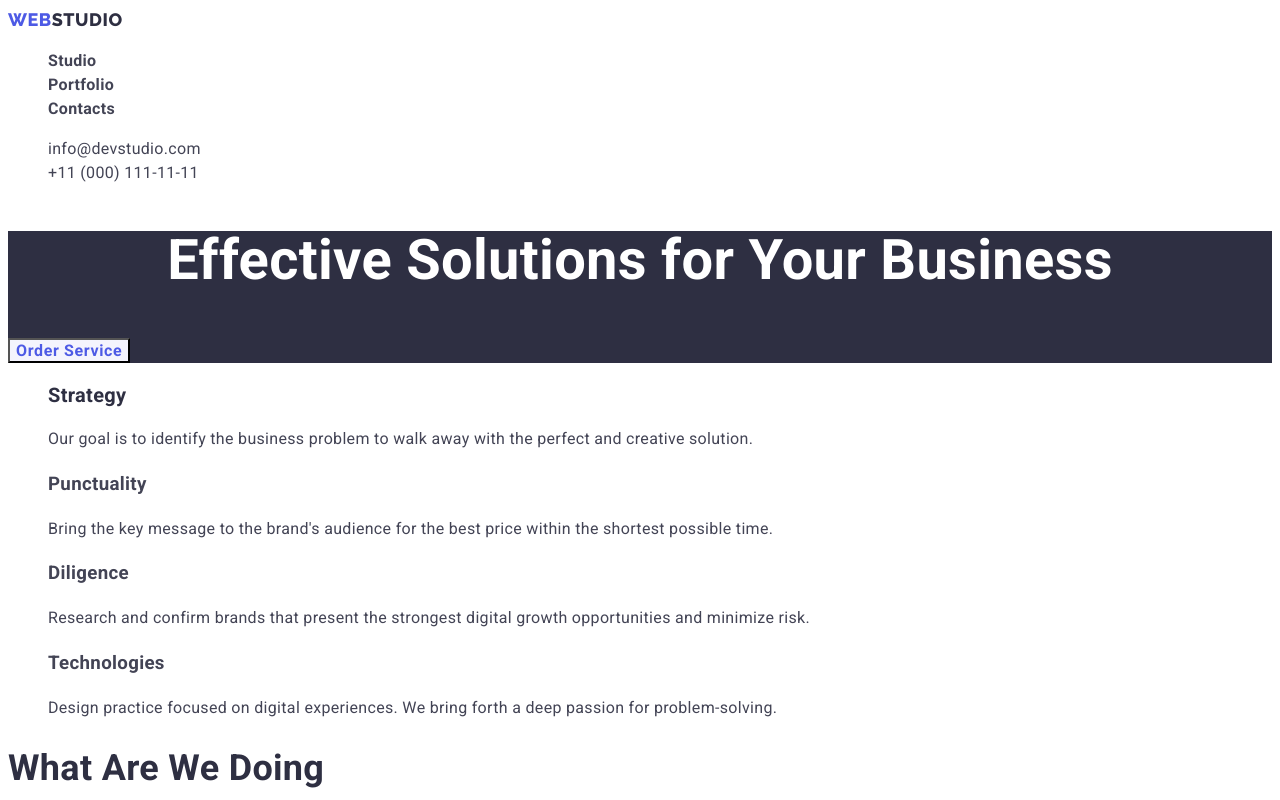
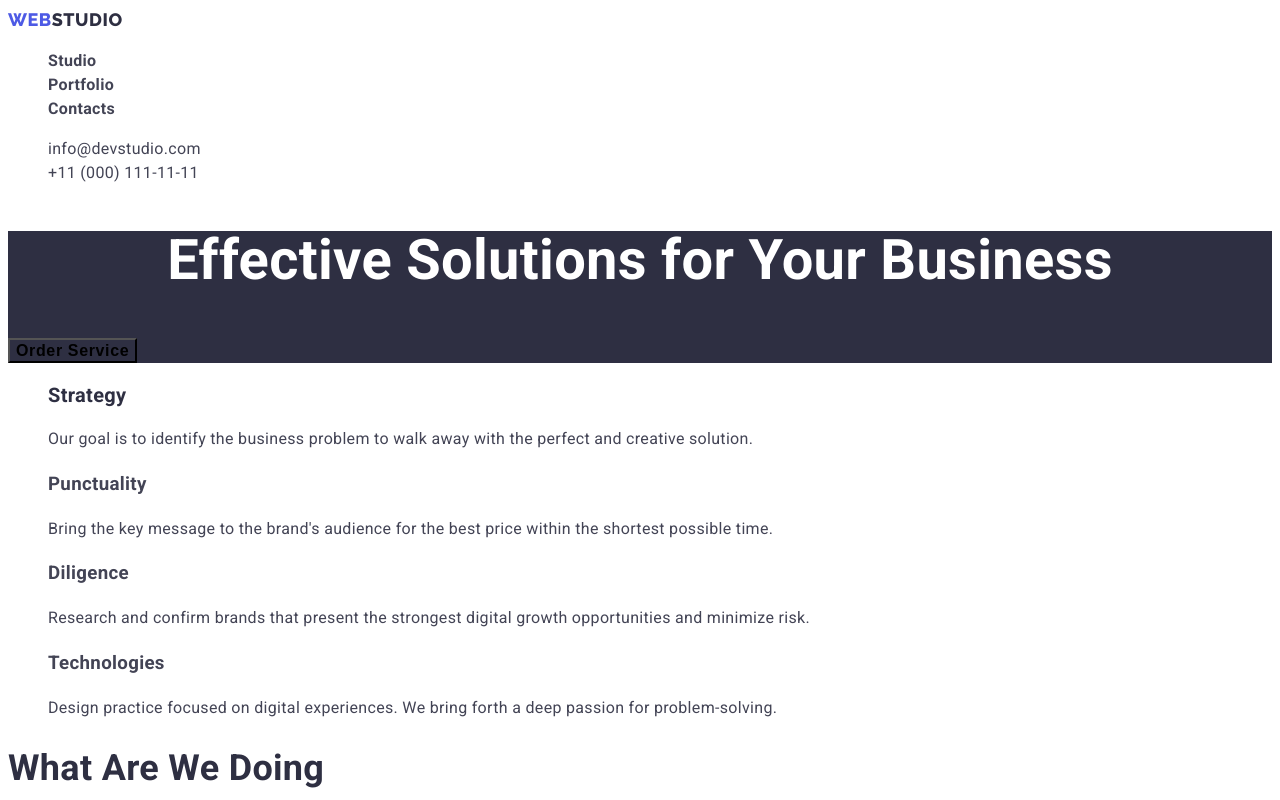
Before and after one commit to dimside/goit-markup-hw-02, a plain HTML site: page index.html in a window 1280 px wide. Shown: the top 800 px of the page. Drawn offline with Linux system fonts and the light colour scheme; files whose address does not match are found by name.

Commit message:
Сhanges the class for button

```diff
--- a/css/styles.css
+++ b/css/styles.css
@@ -103,7 +103,7 @@ body {
 
 /* buttons */
 
-.button {
+.portfolio .button {
 	font-family: inherit;
 	font-weight: 700;
 	font-size: inherit;
```
